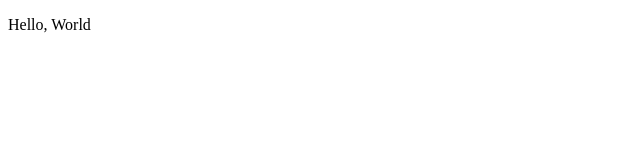
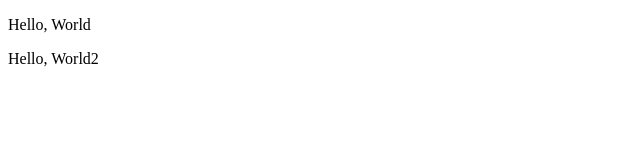
Before and after one commit to Adamosig/test, a plain HTML site: page index.html in a window 1280 px wide. Shown: the full height of the page, 0-640 px from the left. Drawn offline with Linux system fonts and the light colour scheme.

Commit message:
new commit2

```diff
--- a/index.html
+++ b/index.html
@@ -7,5 +7,6 @@
 </head>
 <body>
     <p> Hello, World</p>
+    <p> Hello, World2</p>
 </body>
 </html>
```
